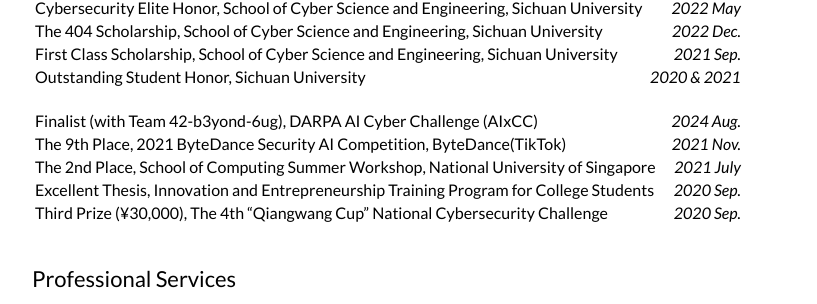
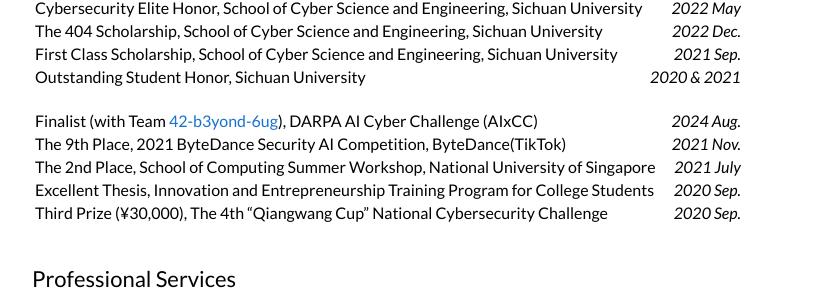
Before and after one commit to jackfromeast/jackfromeast.github.io, a Jekyll site: the page built from _posts/2025-01-22-DOMinoEffect.md, in a window 1280 px wide and 900 px high, scrolled down 1430 px. Shown: the part 149-453 px from the top of the window, without its empty margins (228-1045 px from the left). Built offline with Jekyll 4.4.1, drawn with Linux system fonts in a browser that asks for light colours; part of the change alters nothing that is shown.

```diff
--- a/_layouts/default.html
+++ b/_layouts/default.html
@@ -179,7 +179,7 @@
               <br>
               <table style="width:100%;table-layout:auto;">
                 <tr>
-                  <td>Finalist (with Team 42-b3yond-6ug), DARPA AI Cyber Challenge (AIxCC)</td>
+                  <td>Finalist (with Team <a href="https://www.mccormick.northwestern.edu/computer-science/news-events/news/articles/2024/safeguarding-critical-software-infrastructure-through-novel-ai-systems.html">42-b3yond-6ug</a>), DARPA AI Cyber Challenge (AIxCC)</td>
                   <td style="text-align:right; padding-right:30px;"><em>2024 Aug.</em> &emsp;</td>
                 </tr>
                 <tr>
```
